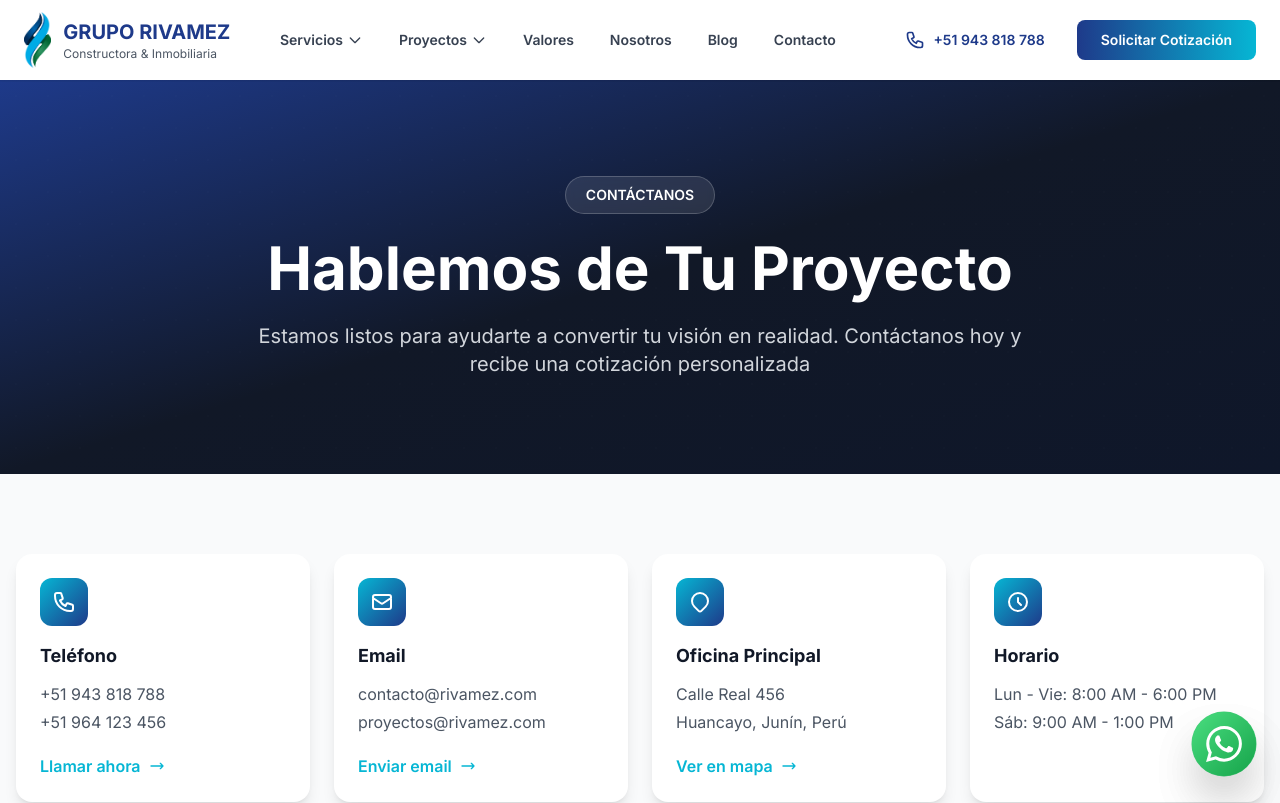
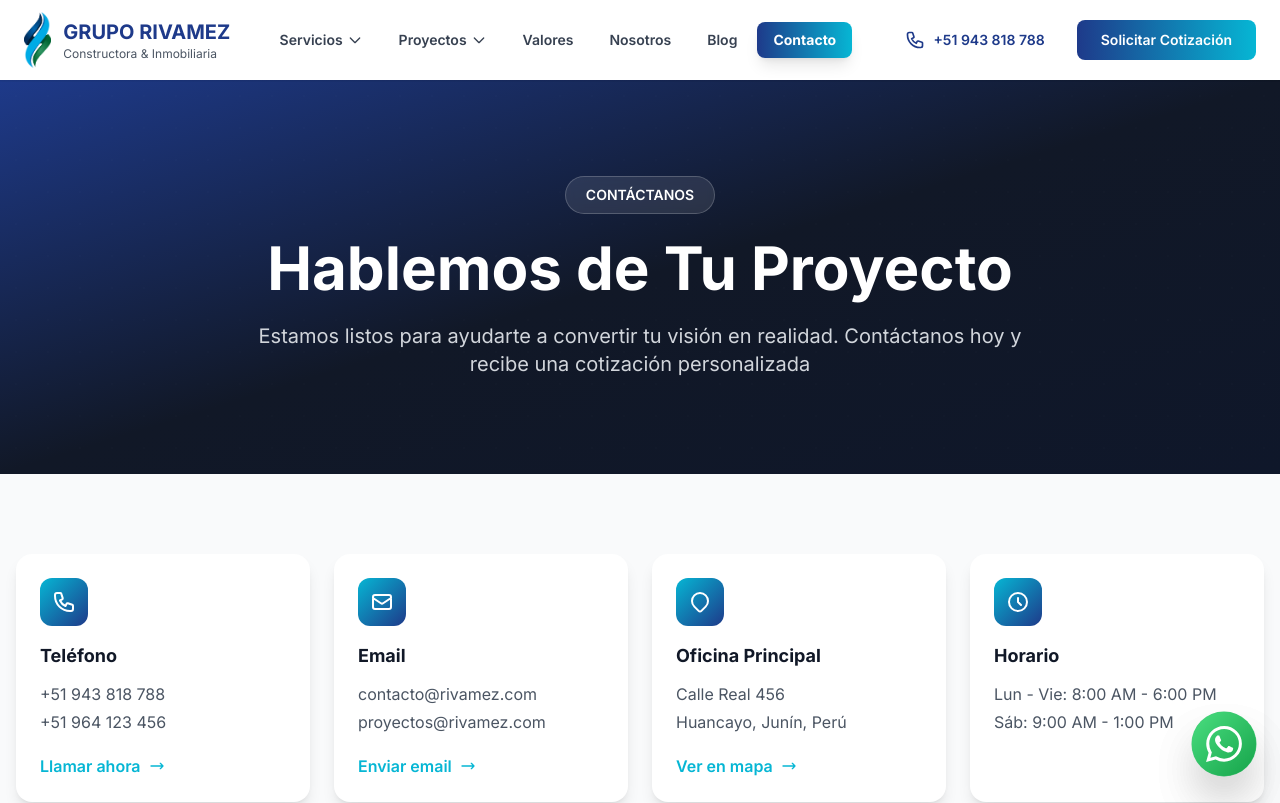
Before and after one commit to Mikisbell/rivamez, a Next.js app: page /contacto in a window 1280 px wide. Shown: the top 803 px of the page. Built offline with nearby package versions, Linux system fonts and the light colour scheme.

Commit message:
feat: Agregar indicador visual de página activa en navbar - Links activos con gradiente navy-cyan, detección automática de ruta con usePathname, consistencia visual con menú de blog, aplicado en desktop y mobile

```diff
--- a/components/NavbarNew.js
+++ b/components/NavbarNew.js
@@ -3,6 +3,7 @@
 
 import { useState, useEffect } from 'react';
 import { motion, AnimatePresence } from 'framer-motion';
+import { usePathname } from 'next/navigation';
 
 const megaMenuData = {
   servicios: {
@@ -62,6 +63,7 @@
 };
 
 export default function NavbarNew() {
+  const pathname = usePathname();
   const [scrolled, setScrolled] = useState(false);
   const [mobileMenuOpen, setMobileMenuOpen] = useState(false);
   const [activeMenu, setActiveMenu] = useState(null);
@@ -98,6 +100,20 @@
       setMobileMenuOpen(false);
       setActiveMenu(null);
     }
+  };
+
+  // Función para determinar si un link está activo
+  const isActive = (href) => {
+    if (href === '/') return pathname === '/';
+    return pathname.startsWith(href);
+  };
+
+  // Función para obtener las clases del link
+  const getLinkClasses = (href) => {
+    if (isActive(href)) {
+      return "px-4 py-2 text-sm font-bold bg-gradient-to-r from-rivamez-navy to-rivamez-cyan text-white rounded-lg shadow-lg transition-all";
+    }
+    return "px-4 py-2 text-sm font-semibold text-gray-700 hover:text-rivamez-navy hover:bg-gray-50 rounded-lg transition-all";
   };
 
   return (
@@ -174,7 +190,7 @@
               <a
                 href="/nosotros"
                 onClick={(e) => scrollToSection(e, '/nosotros')}
-                className="px-4 py-2 text-sm font-semibold text-gray-700 hover:text-rivamez-navy transition-colors"
+                className={getLinkClasses('/nosotros')}
               >
                 Nosotros
               </a>
@@ -183,7 +199,7 @@
               <a
                 href="/blog"
                 onClick={(e) => scrollToSection(e, '/blog')}
-                className="px-4 py-2 text-sm font-semibold text-gray-700 hover:text-rivamez-navy transition-colors"
+                className={getLinkClasses('/blog')}
               >
                 Blog
               </a>
@@ -192,7 +208,7 @@
               <a
                 href="/contacto"
                 onClick={(e) => scrollToSection(e, '/contacto')}
-                className="px-4 py-2 text-sm font-semibold text-gray-700 hover:text-rivamez-navy transition-colors"
+                className={getLinkClasses('/contacto')}
               >
                 Contacto
               </a>
@@ -362,21 +378,21 @@
                   <a
                     href="/nosotros"
                     onClick={(e) => scrollToSection(e, '/nosotros')}
-                    className="block px-4 py-3 text-gray-700 hover:bg-gray-100 rounded-lg font-semibold transition-colors"
+                    className={`block px-4 py-3 rounded-lg font-semibold transition-all ${isActive('/nosotros') ? 'bg-gradient-to-r from-rivamez-navy to-rivamez-cyan text-white shadow-lg' : 'text-gray-700 hover:bg-gray-100'}`}
                   >
                     Nosotros
                   </a>
                   <a
                     href="/blog"
                     onClick={(e) => scrollToSection(e, '/blog')}
-                    className="block px-4 py-3 text-gray-700 hover:bg-gray-100 rounded-lg font-semibold transition-colors"
+                    className={`block px-4 py-3 rounded-lg font-semibold transition-all ${isActive('/blog') ? 'bg-gradient-to-r from-rivamez-navy to-rivamez-cyan text-white shadow-lg' : 'text-gray-700 hover:bg-gray-100'}`}
                   >
                     Blog
                   </a>
                   <a
                     href="/contacto"
                     onClick={(e) => scrollToSection(e, '/contacto')}
-                    className="block px-4 py-3 text-gray-700 hover:bg-gray-100 rounded-lg font-semibold transition-colors"
+                    className={`block px-4 py-3 rounded-lg font-semibold transition-all ${isActive('/contacto') ? 'bg-gradient-to-r from-rivamez-navy to-rivamez-cyan text-white shadow-lg' : 'text-gray-700 hover:bg-gray-100'}`}
                   >
                     Contacto
                   </a>
```
